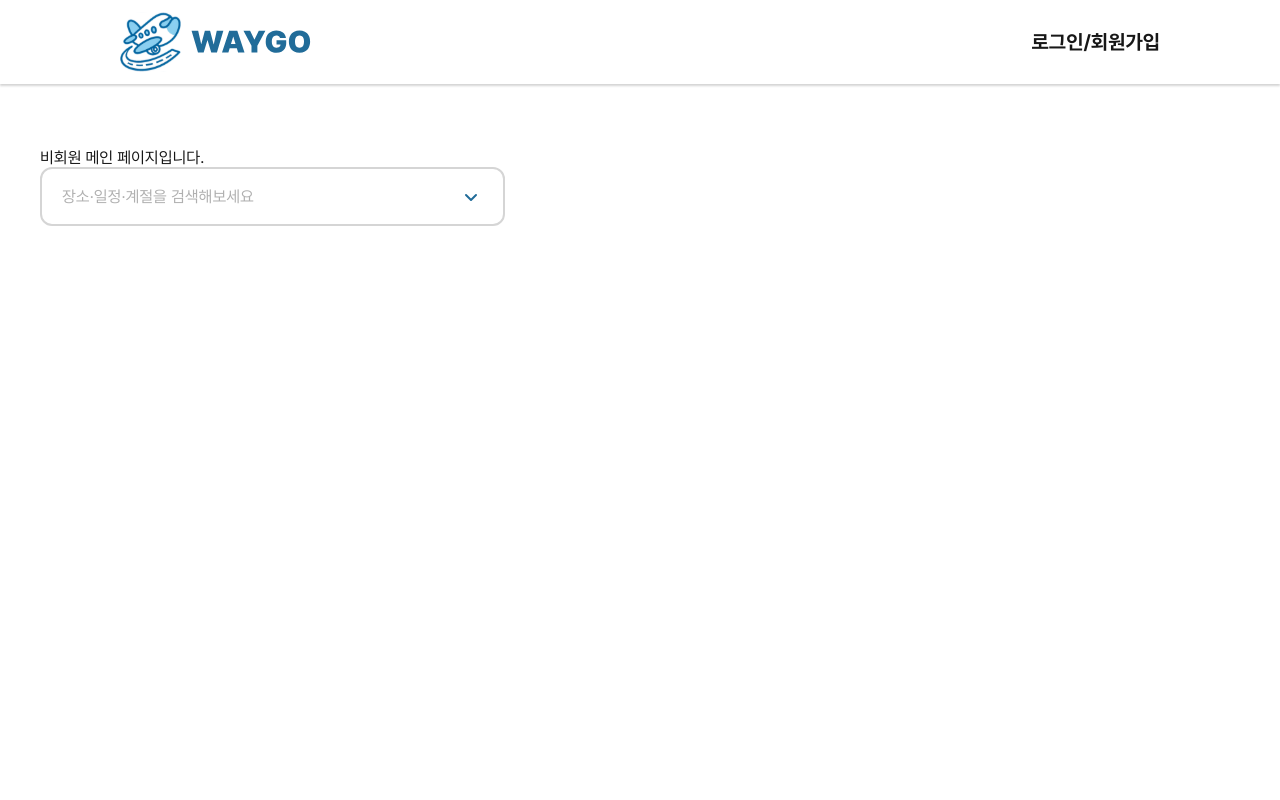
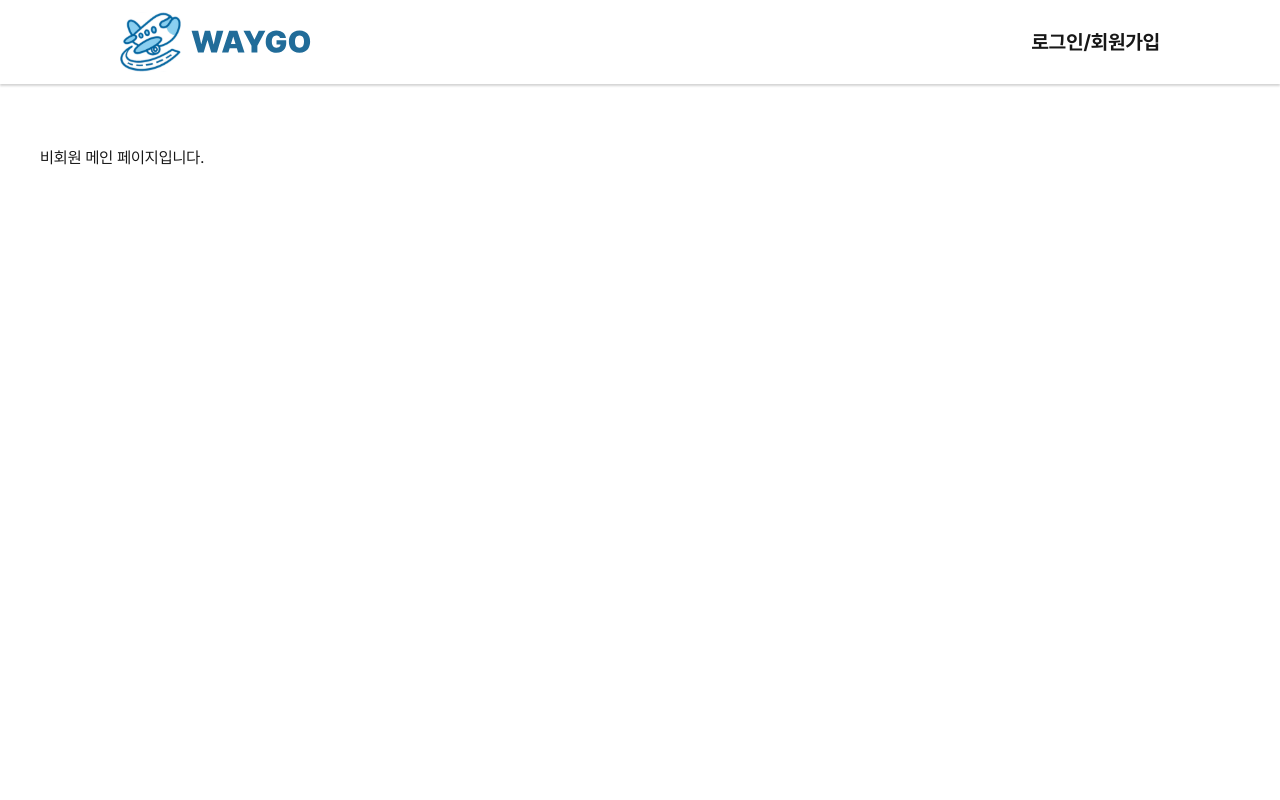
Before and after one commit to FRONT-END-BOOTCAMP-PLUS-4/Team_06_WayGo, a Next.js app: page / in a window 1280 px wide. Shown: the top 800 px of the page. Built offline with nearby package versions, Linux system fonts and the light colour scheme.

Commit message:
[feat] page.tsx 컴포넌트 테스트 삭제

```diff
--- a/app/(public)/page.tsx
+++ b/app/(public)/page.tsx
@@ -1,10 +1,7 @@
-import SelectBasic from "@/components/selectBasic/selectBasic";
-
 export default function Home() {
   return (
     <div className="main-container">
       <h1>비회원 메인 페이지입니다.</h1>
-      <SelectBasic />
     </div>
   );
 }
```
